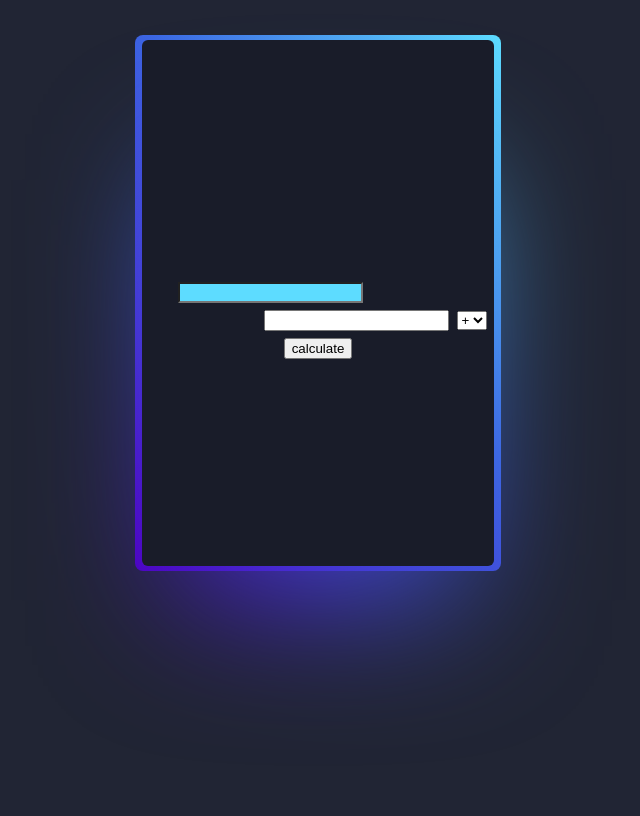
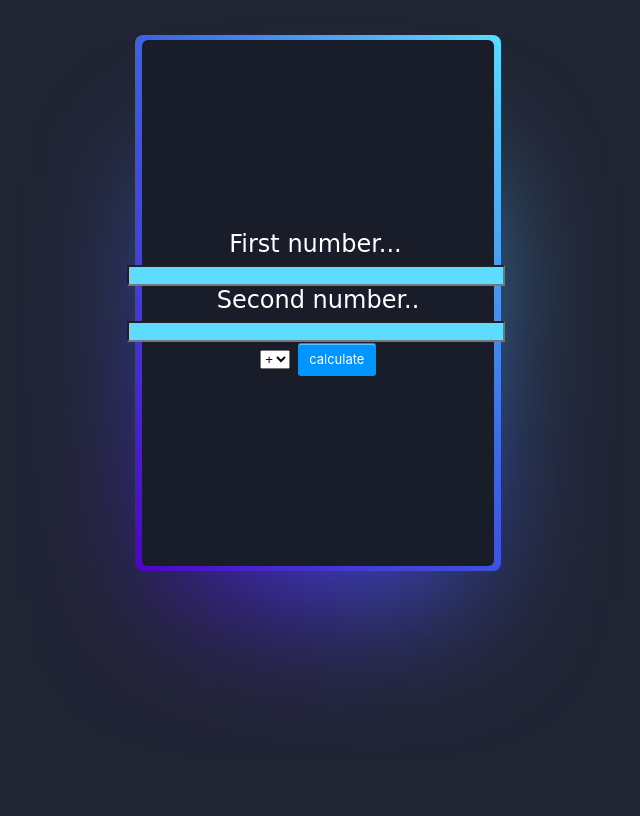
Before and after one commit to BorisMilanov/Calculator-PHP, a PHP site: page / in a window 1280 px wide. Shown: the whole page, without its empty margins (322-962 px from the left). Run offline with PHP 8.4, Linux system fonts and the light colour scheme.

Commit message:
Css changes

```diff
--- a/index.php
+++ b/index.php
@@ -10,9 +10,9 @@
 <body>
    <div class="card">
    <form action="<?php echo $_SERVER['PHP_SELF']; ?>" method="post">
-        <label for="number">First number...</label>
+        <label for="number" id="firstLabel">First number...</label>
         <input type="text" name="numOne" id="firstNum">
-        <label for="number">Second number..</label>
+        <label for="number" id="secondLabel">Second number..</label>
         <input type="text" name="numTwo" id="secondNum">
         <select name="operator" id="">
             <option value="plus">+</option>
@@ -20,7 +20,7 @@
             <option value="divide">/</option>
             <option value="mulplication">*</option>
         </select>
-        <button submit>calculate</button>
+        <button>calculate</button>
     </form>
 </div>
 
--- a/style.css
+++ b/style.css
@@ -32,7 +32,7 @@ body {
     text-align: center;
     display: flex;
     font-size: 1.5em;
-    color: rgb(88 199 250 / 0%);
+    color: white;
     cursor: pointer;
     font-family: cursive;
 }
@@ -100,4 +100,50 @@ a {
     background-color: #5ddcff;
     color: white;
     border-radius: none;
+    margin-right: 5px;
+    width: 370px;
 }
+
+#firstLabel {
+    margin-right: 5px;
+    width: 370px;
+}
+
+#secondNum {
+    background-color: #5ddcff;
+    color: white;
+    border-radius: none;
+    margin-right: 5px;
+    width: 370px;
+}
+
+#firstLabel {
+    margin-right: 5px;
+    width: 370px;
+}
+
+button {
+    background-color: #0095ff;
+    border: 1px solid transparent;
+    border-radius: 3px;
+    box-shadow: rgba(255, 255, 255, .4) 0 1px 0 0 inset;
+    box-sizing: border-box;
+    color: #fff;
+    cursor: pointer;
+    display: inline-block;
+    font-family: -apple-system, system-ui, "Segoe UI", "Liberation Sans", sans-serif;
+    font-size: 13px;
+    font-weight: 400;
+    line-height: 1.15385;
+    margin: 0;
+    outline: none;
+    padding: 8px .8em;
+    position: relative;
+    text-align: center;
+    text-decoration: none;
+    user-select: none;
+    -webkit-user-select: none;
+    touch-action: manipulation;
+    vertical-align: baseline;
+    white-space: nowrap;
+}
```
